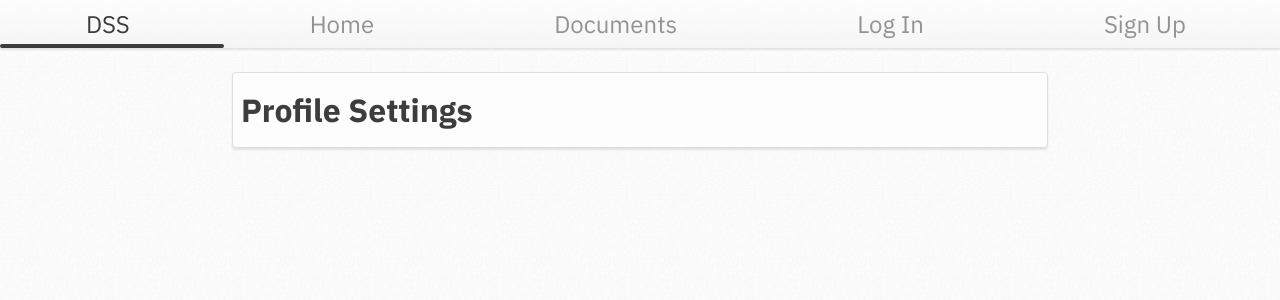
After one commit to Kamide/DSS, a Django app: page /accounts/settings/ in a window 1280 px wide. The commit adds this page. Shown: the top 300 px of the page. Run offline with Django 3.2, Linux system fonts and the light colour scheme.

Commit message:
Set Up Account Setting Page
Co-Authored-By: kamide <kamide@users.noreply.github.com>
Co-Authored-By: akasora39 <akasora39@users.noreply.github.com>

```diff
--- a/accounts/urls.py
+++ b/accounts/urls.py
@@ -6,4 +6,6 @@ urlpatterns = [
     path('signup/', views.signup, name='signup'),
     # /accounts/home/
     path('home/', views.index, name='index'),
+    # /accounts/settings
+    path('settings/', views.settings, name='settings'),
 ]
--- a/accounts/views.py
+++ b/accounts/views.py
@@ -5,7 +5,6 @@ from django.contrib import messages
 
 def index(request):
     return render(request, 'accounts/index.html')
-
 
 def signup(request):
     if request.method == 'POST':
@@ -18,3 +17,6 @@ def signup(request):
     else:
         form = UserCreationForm()
     return render(request, 'registration/signup.html', {'form': form})
+
+def settings(request):
+    return render(request, 'accounts/settings.html')
--- a/templates/accounts/index.html
+++ b/templates/accounts/index.html
@@ -31,7 +31,7 @@
                 <li>It appears you have yet to list any of your interests. To do that, click the link at the bottom.</li>
             {% endif %}
         </ul>
-        <p class="footer"><a href="">Change Account Settings</a></p>
+        <p class="footer"><a href="{% url 'settings' %}">Change Account Settings</a></p>
     </p>
 </div>
 
--- /dev/null
+++ b/templates/accounts/settings.html
@@ -0,0 +1,10 @@
+{% extends 'base.html' %}
+
+{% block title %}DSS - Profile{% endblock %}
+
+{% block content %}
+<div class="card">
+    <h1>Profile Settings</h1>
+    <p></p>
+</div>
+{% endblock %}
```
Also changed, not shown: templates/documents/docs.html (+8 -11 lines).
